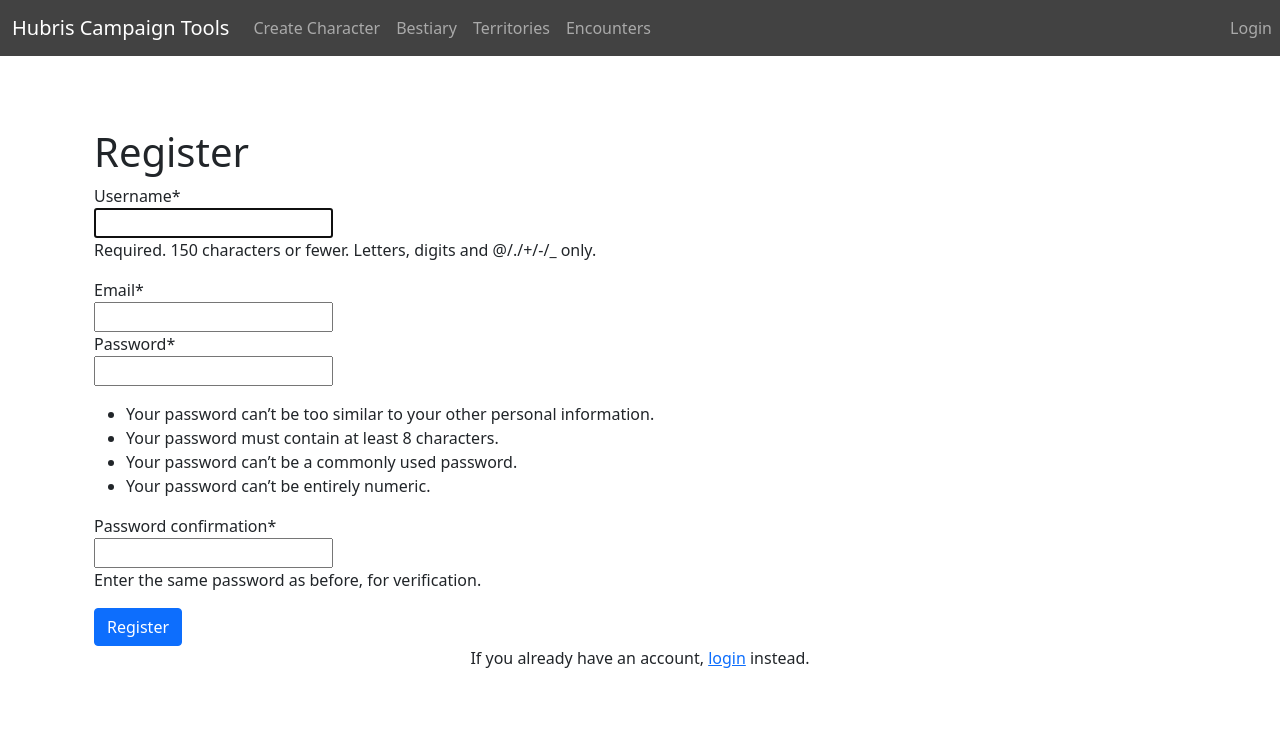
After one commit to philippe-lemaire/hubris, a Django app: page /auth/register in a window 1280 px wide. The commit adds this page. Shown: the top 733 px of the page. Run offline with Django 3.2, Linux system fonts and the light colour scheme; some libraries are stand-ins or nearby versions.

Commit message:
basic user registration / login / logout in place

```diff
--- /dev/null
+++ b/hubris/forms.py
@@ -0,0 +1,21 @@
+from django import forms
+from django.contrib.auth.forms import UserCreationForm
+from django.contrib.auth.models import User
+
+
+# Create your forms here.
+
+
+class NewUserForm(UserCreationForm):
+    email = forms.EmailField(required=True)
+
+    class Meta:
+        model = User
+        fields = ("username", "email", "password1", "password2")
+
+    def save(self, commit=True):
+        user = super(NewUserForm, self).save(commit=False)
+        user.email = self.cleaned_data["email"]
+        if commit:
+            user.save()
+        return user
--- a/hubris/urls.py
+++ b/hubris/urls.py
@@ -19,6 +19,7 @@ from django.urls.conf import include
 from django.conf import settings
 from django.conf.urls.static import static
 from django.views.generic import TemplateView
+from .views import register, login_request, logout_request
 
 urlpatterns = [
     path("admin/", admin.site.urls),
@@ -26,4 +27,7 @@ urlpatterns = [
     path("territories/", include("territories.urls")),
     path("markdownx/", include("markdownx.urls")),
     path("", TemplateView.as_view(template_name="index.html"), name="index"),
+    path("auth/register", register, name="register"),
+    path("auth/login", login_request, name="login"),
+    path("auth/logout", logout_request, name="logout"),
 ] + static(settings.MEDIA_URL, document_root=settings.MEDIA_ROOT)
--- /dev/null
+++ b/hubris/views.py
@@ -0,0 +1,50 @@
+from django.shortcuts import render, redirect
+from .forms import NewUserForm
+from django.contrib.auth import login, authenticate, logout
+from django.contrib import messages
+from django.contrib.auth.forms import AuthenticationForm
+
+
+def register(request):
+    form = NewUserForm()
+    if request.method == "POST":
+        form = NewUserForm(request.POST)
+        if form.is_valid():
+            user = form.save()
+            login(request, user)
+            messages.success(request, "Registration successful.")
+            return redirect("/")
+        messages.error(request, "Unsuccessful registration. Invalid information.")
+
+    return render(
+        request=request,
+        template_name="register.html",
+        context={"register_form": form},
+    )
+
+
+def login_request(request):
+    if request.method == "POST":
+        form = AuthenticationForm(request, data=request.POST)
+        if form.is_valid():
+            username = form.cleaned_data.get("username")
+            password = form.cleaned_data.get("password")
+            user = authenticate(username=username, password=password)
+            if user is not None:
+                login(request, user)
+                messages.info(request, f"You are now logged in as {username}.")
+                return redirect("index")
+            else:
+                messages.error(request, "Invalid username or password.")
+        else:
+            messages.error(request, "Invalid username or password.")
+    form = AuthenticationForm()
+    return render(
+        request=request, template_name="login.html", context={"login_form": form}
+    )
+
+
+def logout_request(request):
+    logout(request)
+    messages.info(request, "You have successfully logged out.")
+    return redirect("index")
--- a/requirements.txt
+++ b/requirements.txt
@@ -4,5 +4,6 @@ psycopg2-binary
 django-countries
 pyuca
 django-markdownx
+django-crispy-forms
 gunicorn
 whitenoise
--- a/templates/base.html
+++ b/templates/base.html
@@ -41,11 +41,35 @@
                 </ul>
             </div>
         </div>
+        <div class="collapse navbar-collapse" id="navbarText">
+            <ul class="navbar-nav mr-auto">
+                {% if user.is_authenticated %}
+                <li class="nav-item">
+                    <a class="nav-link" href="#">{{user.username}}</a>
+                </li>
+                <li class="nav-item">
+                    <a class="nav-link" href="/auth/logout">Logout</a>
+                </li>
+                {% else %}
+                <li class="nav-item">
+                    <a class="nav-link" href="/auth/login">Login</a>
+                </li>
+                {% endif %}
+            </ul>
+        </div>
     </nav>
     <br>
 
     {% endblock %}
     <div class="container">
+
+        {% for message in messages %}
+        <div class="container-fluid p-0">
+            <div class="alert {{ message.tags }} alert-dismissible" role="alert">
+                {{ message }}
+            </div>
+        </div>
+        {% endfor %}
 
         <div id="content">
             {% block content %}{% endblock %}
--- /dev/null
+++ b/templates/register.html
@@ -0,0 +1,19 @@
+{% extends "base.html" %}
+
+
+{% block content %}
+
+{% load crispy_forms_tags %}
+
+<!--Register-->
+<div class="container py-5">
+    <h1>Register</h1>
+    <form method="POST">
+        {% csrf_token %}
+        {{ register_form|crispy }}
+        <button class="btn btn-primary" type="submit">Register</button>
+    </form>
+    <p class="text-center">If you already have an account, <a href="/auth/login">login</a> instead.</p>
+</div>
+
+{% endblock %}
```
Also changed, not shown: hubris/settings.py (+14 -0 lines), templates/login.html (added, +17 -0 lines).
